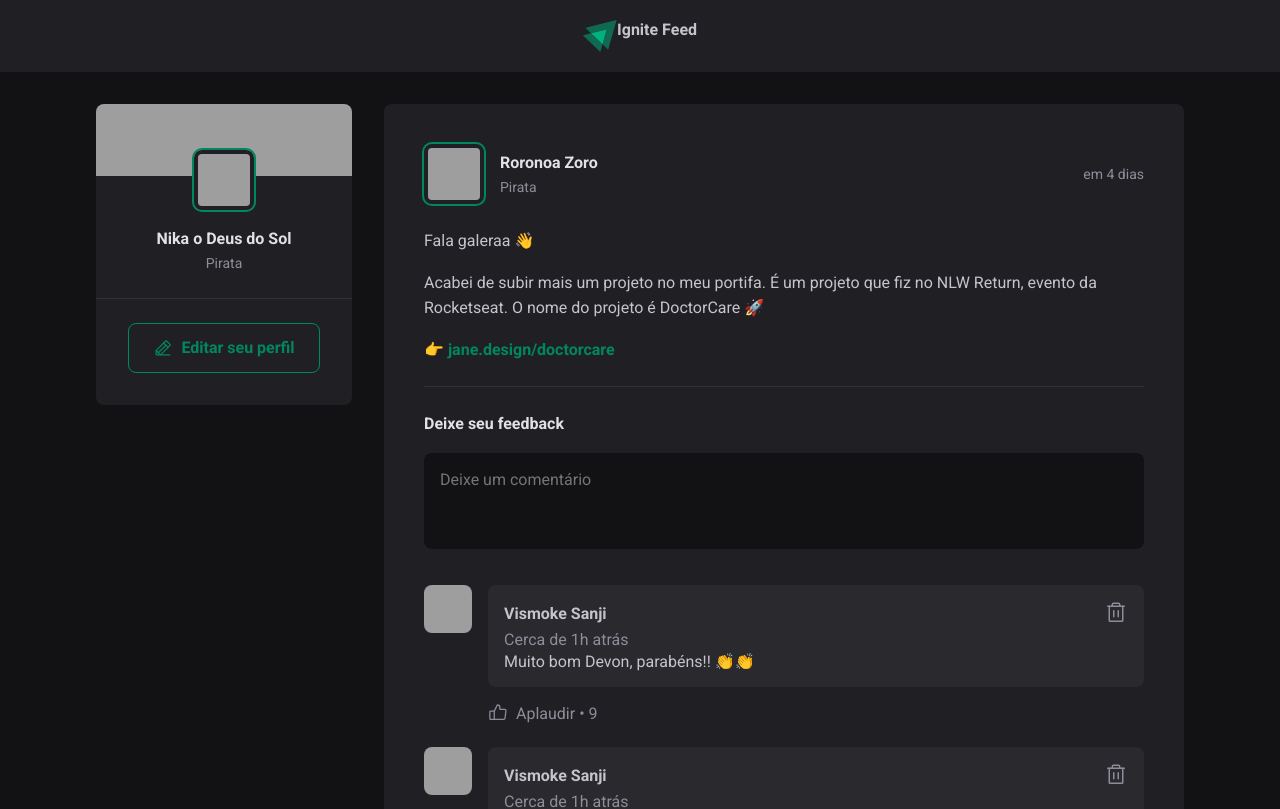
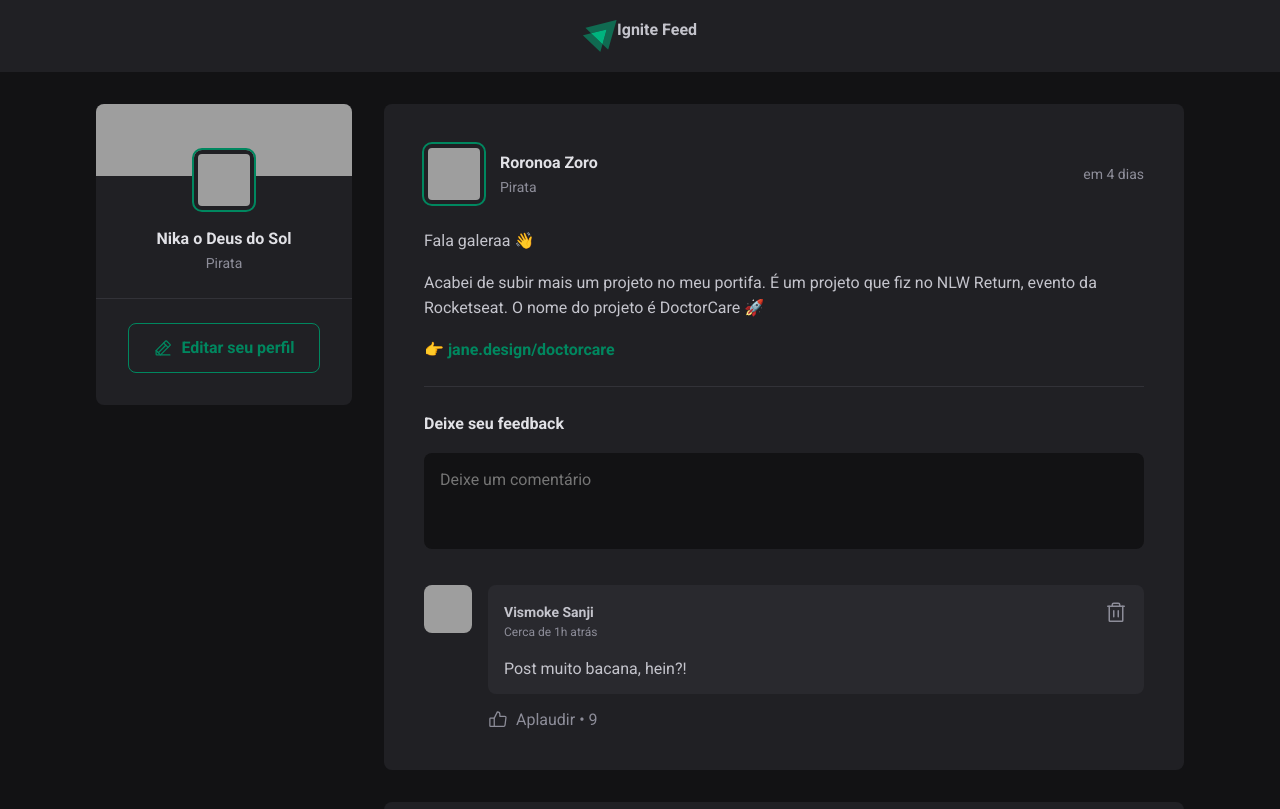
Before and after one commit to danillobr/-ignite-reactjs, a React (Vite) app in the folder 01-fundamentos-reactjs/: page / in a window 1280 px wide. Shown: the top 809 px of the page. Built offline with nearby package versions, Linux system fonts and the light colour scheme; grey boxes are pictures that could not be loaded.

Commit message:
Inserindo comentários (Programação declarativa)

```diff
--- a/01-fundamentos-reactjs/src/App.jsx
+++ b/01-fundamentos-reactjs/src/App.jsx
@@ -40,7 +40,7 @@ const posts = [
   {
     id: 2,
     author: {
-      avatarUrl: 'https://lh3.googleusercontent.com/Q3E9kTWwLlA4m-49ph6Vmz157mfnGUHIgUg1hicUuZQu7mUzclYag0G55DVAPKvGxXCcknerA4_Xv468rfZLQVgnKuMIy_p-sp16wwU',
+      avatarUrl: 'https://media.cdnws.com//_i/136023/p%7B1000%7D-54071/47/71/10-choses-savoir-usopp-boutique-one-piece-1.jpeg',
       name: 'Usopp',
       role: 'Pirata'
     },
--- a/01-fundamentos-reactjs/src/components/Comment.jsx
+++ b/01-fundamentos-reactjs/src/components/Comment.jsx
@@ -2,7 +2,7 @@ import { ThumbsUp, Trash } from 'phosphor-react';
 import { Avatar } from './Avatar';
 import styles from './Comment.module.css';
 
-export function Comment(){
+export function Comment({ content }){
     return (
         <div className={styles.comment}>
             <Avatar
@@ -23,7 +23,7 @@ export function Comment(){
 
                     </header>
 
-                    <p>Muito bom Devon, parabéns!! 👏👏</p>
+                    <p>{content}</p>
                 </div>
 
                 <footer>
--- a/01-fundamentos-reactjs/src/components/Comment.module.css
+++ b/01-fundamentos-reactjs/src/components/Comment.module.css
@@ -39,13 +39,13 @@ no strong e no time
 
 .authorAndTime strong{
     display: block;
-    font-size: 0.875;
+    font-size: 0.875rem;
     line-height: 1.6;
 }
 
 .authorAndTime time{
     display: block;
-    font-size: 0.75;
+    font-size: 0.75rem;
     line-height: 1.6;
     color: var(--gray-400);
 }
@@ -61,6 +61,11 @@ no strong e no time
 
 .commentContent header button:hover{
     color: var(--red-500);
+}
+
+.commentContent p{
+    margin-top: 1rem;
+    color: var(--gray-300);
 }
 
 .commentBox footer{
--- a/01-fundamentos-reactjs/src/components/Post.jsx
+++ b/01-fundamentos-reactjs/src/components/Post.jsx
@@ -8,11 +8,10 @@ import { useState } from 'react';
 export function Post({author, publishedAt, content}){
 
     const [comments, setComments] = useState([
-        1,
-        2,
+        'Post muito bacana, hein?!'
     ])
 
-
+    const [newCommentText, setNewCommentText] = useState('')
 
     const publishedDateFormatted = format(
         publishedAt, "dd 'de' LLLL 'às' HH:mm'h'",
@@ -30,9 +29,12 @@ export function Post({author, publishedAt, content}){
     function handleCreateNewComment(){
         event.preventDefault();
 
-        setComments([... comments, comments.length + 1]);
+        setComments([... comments, newCommentText]);
+        setNewCommentText('');
+    }
 
-        console.log(comments)
+    function handleNewCommentChance(){
+        setNewCommentText(event.target.value);
     }
 
     return (
@@ -67,8 +69,11 @@ export function Post({author, publishedAt, content}){
             <form onSubmit={handleCreateNewComment} className={styles.commentForm}>
                 <strong>Deixe seu feedback</strong>
 
-                <textarea placeholder='Deixe um comentário'
-
+                <textarea
+                    name = 'comment'
+                    placeholder='Deixe um comentário'
+                    value = {newCommentText}
+                    onChange ={handleNewCommentChance}
                 />
 
                 <footer>
@@ -79,7 +84,7 @@ export function Post({author, publishedAt, content}){
 
             <div className={styles.commentList}>
                 {comments.map(comment =>{
-                    return <Comment />
+                    return <Comment content={comment}/>
                 })}
 
             </div>
```
